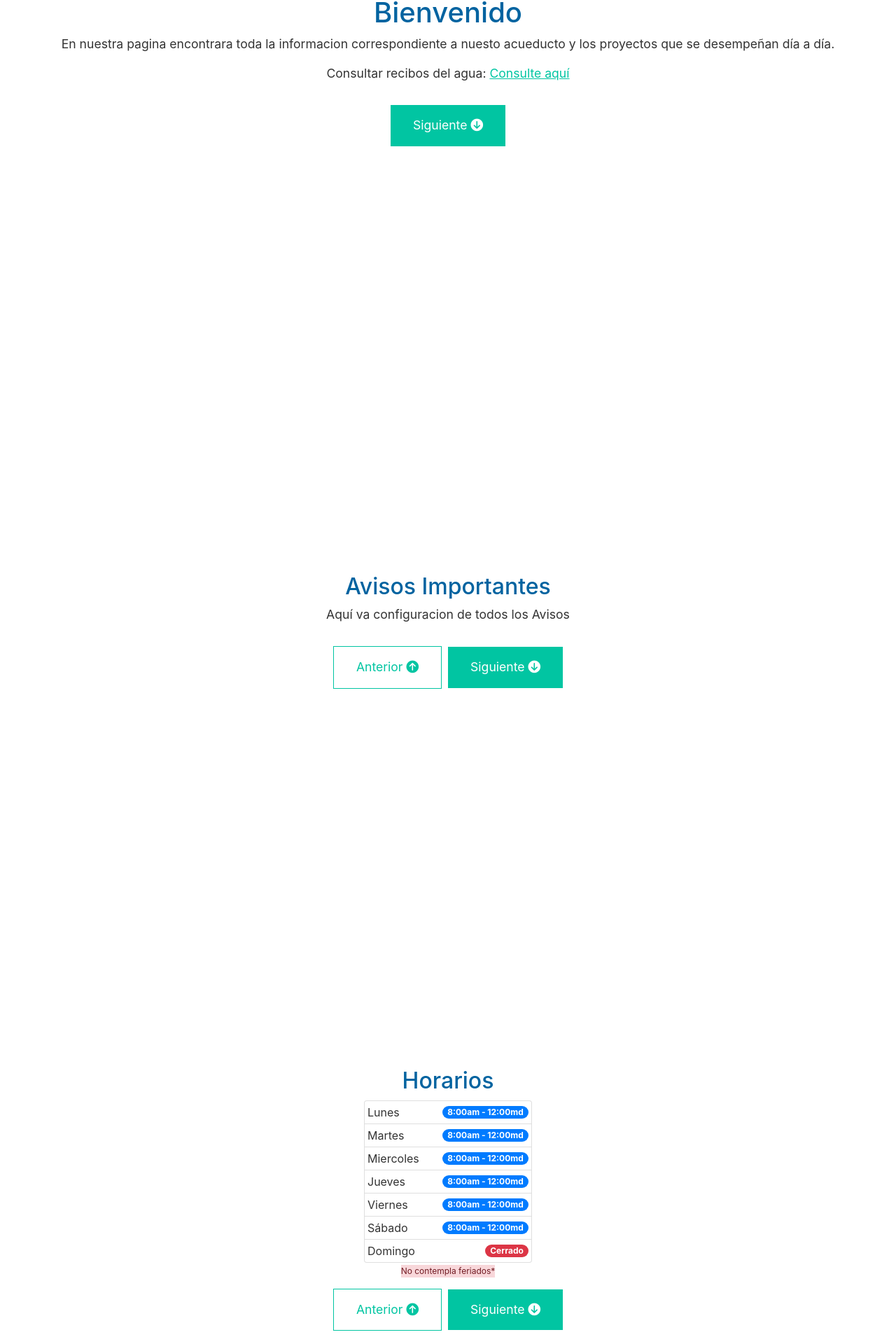
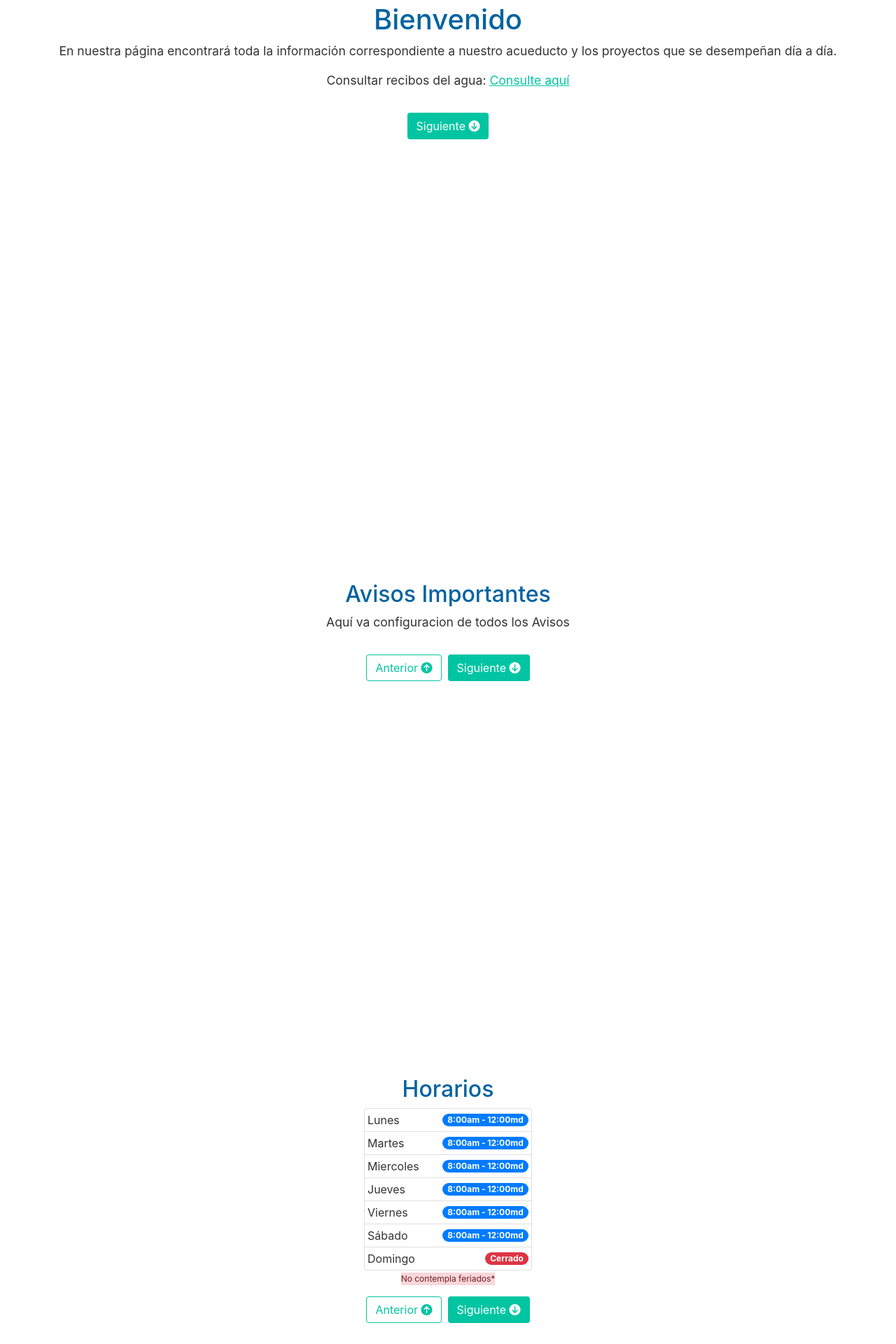
Before and after one commit to elmercs93/cifuenteswebapp, an Angular app: page / in a window 1280 px wide. Shown: the part 380-2300 px from the top of the page at 70% size. Built offline with nearby package versions, Linux system fonts and the light colour scheme.

Commit message:
ultimos cambios del home

```diff
--- a/src/app/home/home.component.html
+++ b/src/app/home/home.component.html
@@ -2,15 +2,15 @@
 <section id="principal" class="page">
     <h1>Bienvenido</h1>
     <p>
-        En nuestra pagina encontrara toda la informacion correspondiente a nuesto acueducto y los proyectos que se desempeñan día a día.
+        En nuestra p&aacute;gina encontrar&aacute; toda la informaci&oacute;n correspondiente a nuestro acueducto y los proyectos que se desempeñan d&iacute;a a d&iacute;a.
     </p>
     <p>
         Consultar recibos del agua:
-        <a class="link-recibos" href="http://www.acueductoscr.com/recibos" target="_blank">Consulte aquí</a
+        <a class="link-recibos" href="http://www.acueductoscr.com/recibos" target="_blank">Consulte aqu&iacute;</a
     >
   </p>
   <div>
-    <a href="#avisos" class="btn-p" (click)="cambiarPagina('avisos')">
+    <a href="#avisos" class="btn btn-p" (click)="cambiarPagina('avisos')">
       Siguiente&nbsp;<i class="fas fa-arrow-circle-down"></i>
     </a>
         </div>
@@ -20,10 +20,10 @@
     <h2>Avisos Importantes</h2>
     <p>Aquí va configuracion de todos los Avisos</p>
     <div>
-        <a href="#principal" class="btn-p btn-dark" (click)="cambiarPagina('principal')">
+        <a href="#principal" class="btn btn-p btn-dark" (click)="cambiarPagina('principal')">
       Anterior&nbsp;<i class="fas fa-arrow-circle-up"></i> </a
     >&nbsp;
-    <a href="#horarios" class="btn-p" (click)="cambiarPagina('horarios')">
+    <a href="#horarios" class="btn btn-p" (click)="cambiarPagina('horarios')">
       Siguiente&nbsp;<i class="fas fa-arrow-circle-down"></i>
     </a>
     </div>
@@ -64,10 +64,10 @@
     </ul>
     <p class="alert-danger">No contempla feriados*</p>
     <div>
-        <a href="#avisos" class="btn-p btn-dark" (click)="cambiarPagina('avisos')">
+        <a href="#avisos" class="btn btn-p btn-dark" (click)="cambiarPagina('avisos')">
       Anterior&nbsp;<i class="fas fa-arrow-circle-up"></i> </a
     >&nbsp;
-    <a href="#cuentas" class="btn-p" (click)="cambiarPagina('cuentas')">
+    <a href="#cuentas" class="btn btn-p" (click)="cambiarPagina('cuentas')">
       Siguiente&nbsp;<i class="fas fa-arrow-circle-down"></i>
     </a>
     </div>
@@ -76,7 +76,7 @@
 <section id="cuentas" class="page">
     <h2>Cuentas</h2>
     <p>
-        Contamos con diferentes formas de pago a su disposicion para facilitar el pago de los servicios de agua, seguridad y mantenimiento
+        Tenemos a su disposici&oacute;n diferentes formas de pago, para facilitar el pago de los servicios de agua, seguridad y mantenimiento
     </p>
     <img src="../../assets/img/transferencias.jpeg" class="img-fluid img-cuentas-bancarias" alt="Responsive image" />
     <a href="../../assets/img/transferencias.jpeg" class="img-link-imagen" target="_blank">Ver Cuentas</a
@@ -84,12 +84,12 @@
   <div>
     <a
       href="#horarios"
-      class="btn-p btn-dark"
+      class="btn btn-p btn-dark"
       (click)="cambiarPagina('horarios')"
     >
       Anterior&nbsp;<i class="fas fa-arrow-circle-up"></i> </a
     >&nbsp;
-    <a href="#proyectos" class="btn-p" (click)="cambiarPagina('proyectos')">
+    <a href="#proyectos" class="btn btn-p" (click)="cambiarPagina('proyectos')">
       Siguiente&nbsp;<i class="fas fa-arrow-circle-down"></i>
     </a>
     </div>
@@ -101,12 +101,12 @@
         Tenemos diferentes proyectos como campañas de reciclaje, resforestacion de diferentes zonas verdes con ayuda de estudiantes de UNA y UTN, enbellecimientos de los parques o zonas de uso compartido de la urbanizacion
     </p>
     <div>
-        <a href="#cuentas" class="btn-p btn-dark" (click)="cambiarPagina('cuentas')">
+        <a href="#cuentas" class="btn btn-p btn-dark" (click)="cambiarPagina('cuentas')">
       Anterior&nbsp;<i class="fas fa-arrow-circle-up"></i> </a
     >&nbsp;
     <a
       href="#sobrenosotros"
-      class="btn-p"
+      class="btn btn-p"
       (click)="cambiarPagina('sobrenosotros')"
     >
       Siguiente&nbsp;<i class="fas fa-arrow-circle-down"></i>
@@ -121,7 +121,7 @@
             <div class="card-header" id="headingOne">
                 <h2 class="mb-0">
                     <button class="btn btn-link" type="button" data-toggle="collapse" data-target="#collapseOne" aria-expanded="true" aria-controls="collapseOne">
-                            <i class="fas fa-angle-down"></i>  Mision
+                            <i class="fas fa-angle-down"></i>  Misi&oacute;n
           </button>
                 </h2>
             </div>
@@ -139,7 +139,7 @@
             <div class="card-header" id="headingTwo">
                 <h2 class="mb-0">
                     <button class="btn btn-link collapsed" type="button" data-toggle="collapse" data-target="#collapseTwo" aria-expanded="false" aria-controls="collapseTwo">
-                            <i class="fas fa-angle-down"></i> Vision
+                            <i class="fas fa-angle-down"></i> Visi&oacute;n
           </button>
                 </h2>
             </div>
@@ -155,7 +155,7 @@
     </div>
 
     <div>
-        <a href="#proyectos" class="btn-p" (click)="cambiarPagina('proyectos')">
+        <a href="#proyectos" class="btn btn-p" (click)="cambiarPagina('proyectos')">
       Anterior&nbsp;<i class="fas fa-arrow-circle-up"></i>
     </a>
     </div>
```
